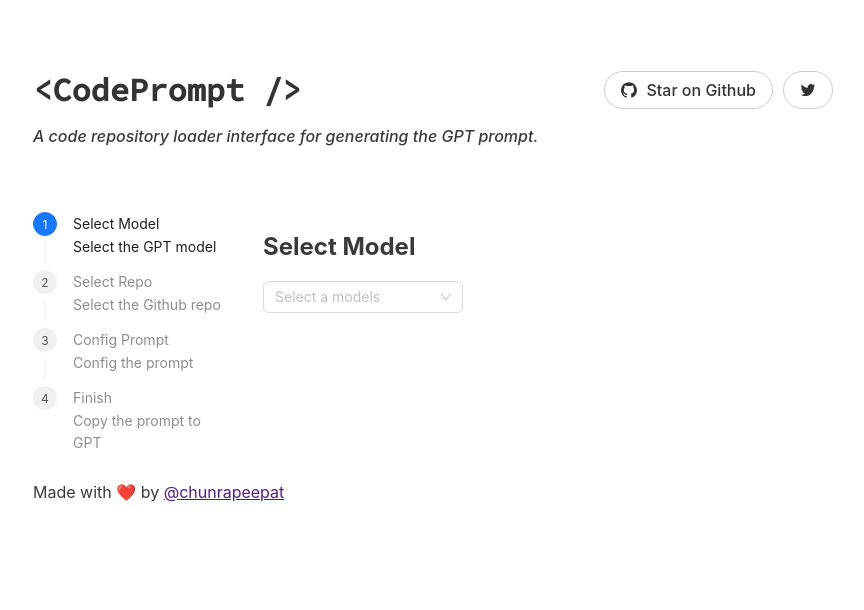
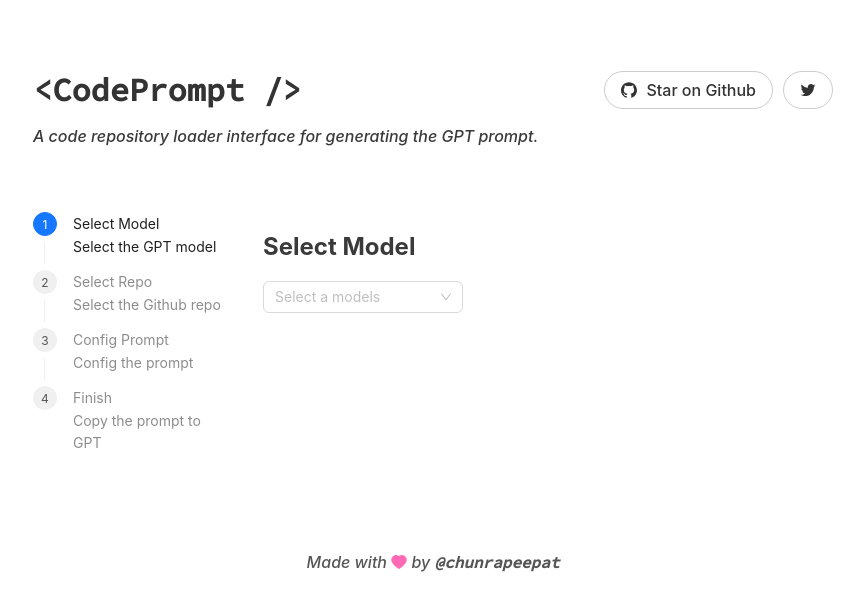
Before and after one commit to chunrapeepat/codeprompt, a React (Create React App) app: page / in a window 1280 px wide. Shown: the top 610 px of the page, without its empty margins (207-1071 px from the left). Built offline with nearby package versions, Linux system fonts and the light colour scheme.

Commit message:
Design Footer

```diff
--- a/src/App.tsx
+++ b/src/App.tsx
@@ -6,7 +6,11 @@ import MODELS from "./common/models";
 import SelectRepo from "./steps/SelectRepo";
 import { GithubFileObject } from "./common/github.interface";
 import ConfigPrompt from "./steps/ConfigPrompt";
-import { GithubOutlined, TwitterOutlined } from "@ant-design/icons";
+import {
+  GithubOutlined,
+  HeartFilled,
+  TwitterOutlined,
+} from "@ant-design/icons";
 
 const Container = styled.div`
   width: 800px;
@@ -75,16 +79,37 @@ const Header = () => {
     </HeaderContainer>
   );
 };
+const FooterContainer = styled.div`
+  padding: 50px 0;
+  padding-top: 70px;
+  text-align: center;
+  color: #555;
+
+  & p {
+    font-style: italic;
+    font-weight: 500;
+  }
+  & a {
+    color: #555;
+    text-decoration: none;
+    font-weight: 700;
+    font-family: "Source Code Pro";
+  }
+`;
 const Footer = () => {
   return (
-    <div>
+    <FooterContainer>
       <p>
-        Made with ❤️ by{" "}
-        <a href="" target="_blank" rel="noopener noreferrer">
+        Made with <HeartFilled style={{ color: "#ff68b4" }} /> by{" "}
+        <a
+          href="https://twitter.com/chunrapeepat"
+          target="_blank"
+          rel="noopener noreferrer"
+        >
           @chunrapeepat
         </a>
       </p>
-    </div>
+    </FooterContainer>
   );
 };
 
```
